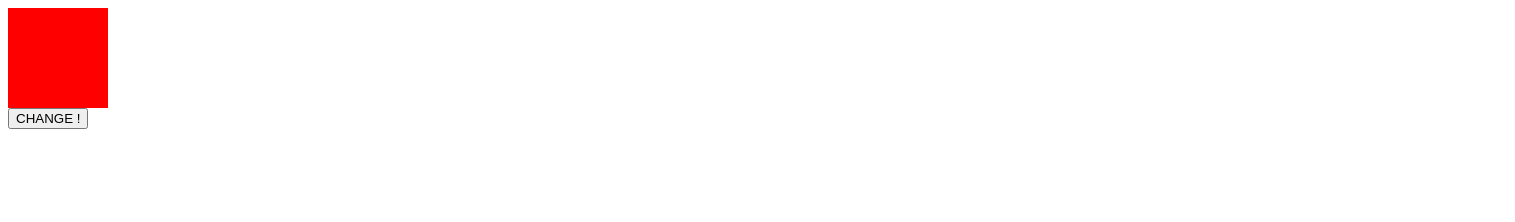
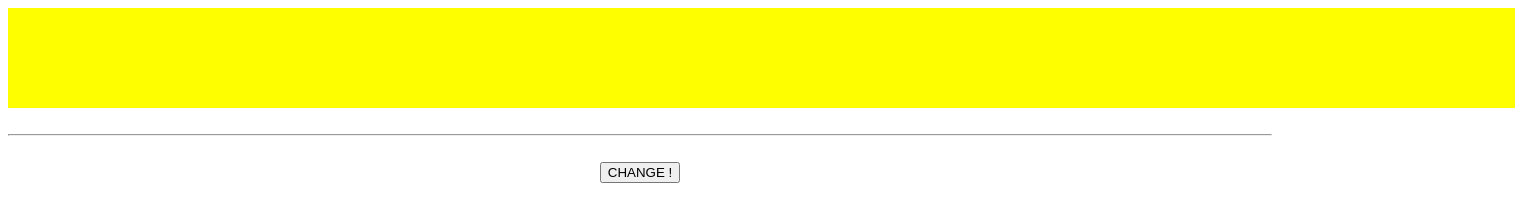
Before and after one commit to Vivin204Antony/css-style-manipulation, a plain HTML site: page cssManipulation/index.html in a window 1280 px wide. Both pictures are taken after a click on the button "CHANGE !". Shown: the whole page, 1515 px wide, since content can reach past the window. Drawn offline with Linux system fonts and the light colour scheme.

Commit message:
3rd commit

```diff
--- a/cssManipulation/index.html
+++ b/cssManipulation/index.html
@@ -1,7 +1,10 @@
 <link rel="stylesheet" href="./style.css">
 
 <div id="css"></div>
+<br>
+<hr>
+<br>
 
-<button onclick="change()">CHANGE !</button>
+<center><button onclick="change()">CHANGE !</button></center>
 
 <script src="./index.js" ></script>
--- a/cssManipulation/index.js
+++ b/cssManipulation/index.js
@@ -4,5 +4,6 @@ var color = document.getElementById("css");
 
 function change()
 {
-    color.style.backgroundColor = "red";
+    color.setAttribute("class","widthmax");
+    color.style.backgroundColor = "yellow";
 }
--- a/cssManipulation/style.css
+++ b/cssManipulation/style.css
@@ -2,5 +2,11 @@ div{
     background-color: black;
     width: 100px;
     height: 100px;
-    transition: all 0.3 ease;
+    transition: all 3s ease;
 }
+
+.widthmax
+{
+    width: 1510px;
+
+}
```
